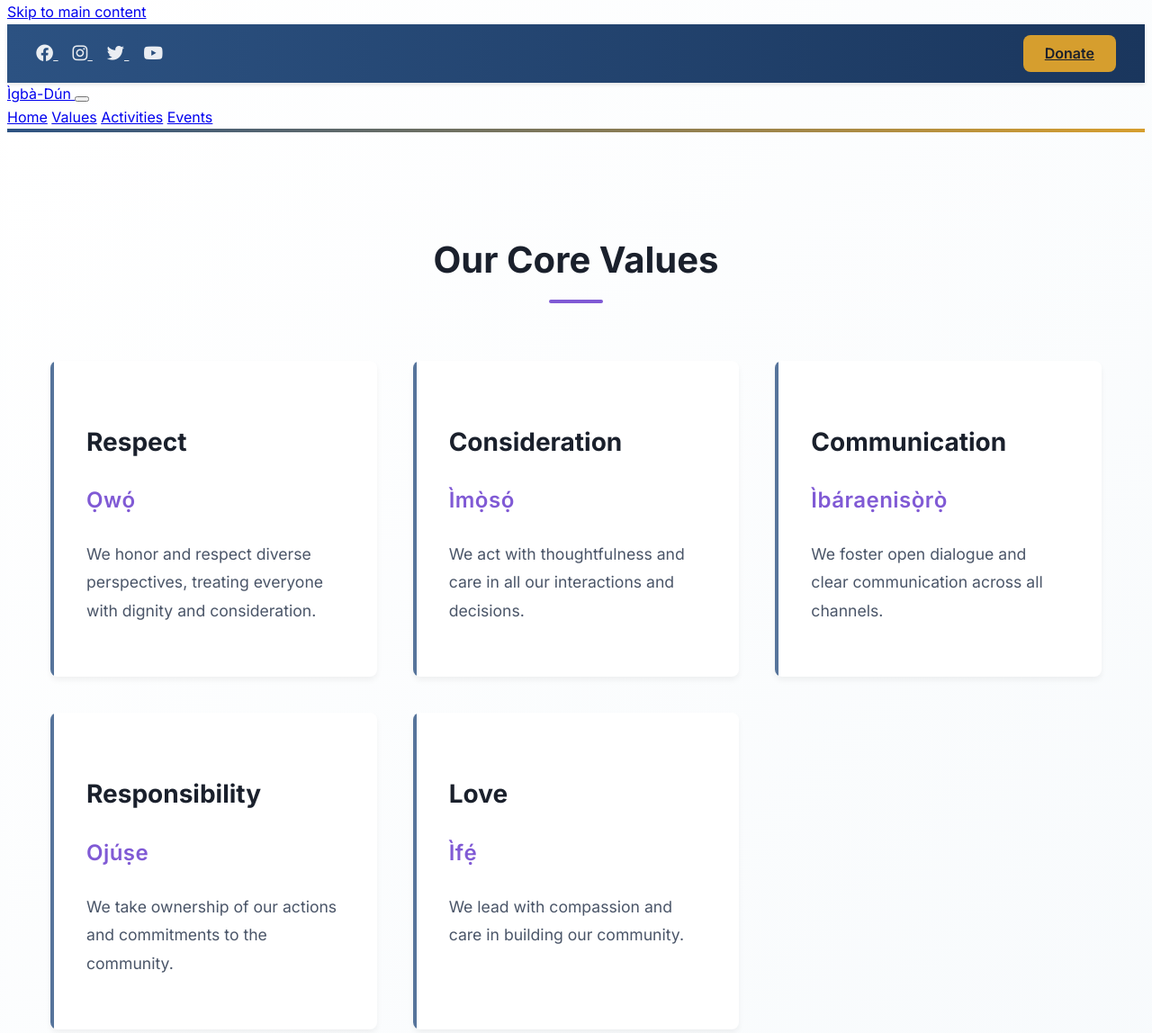
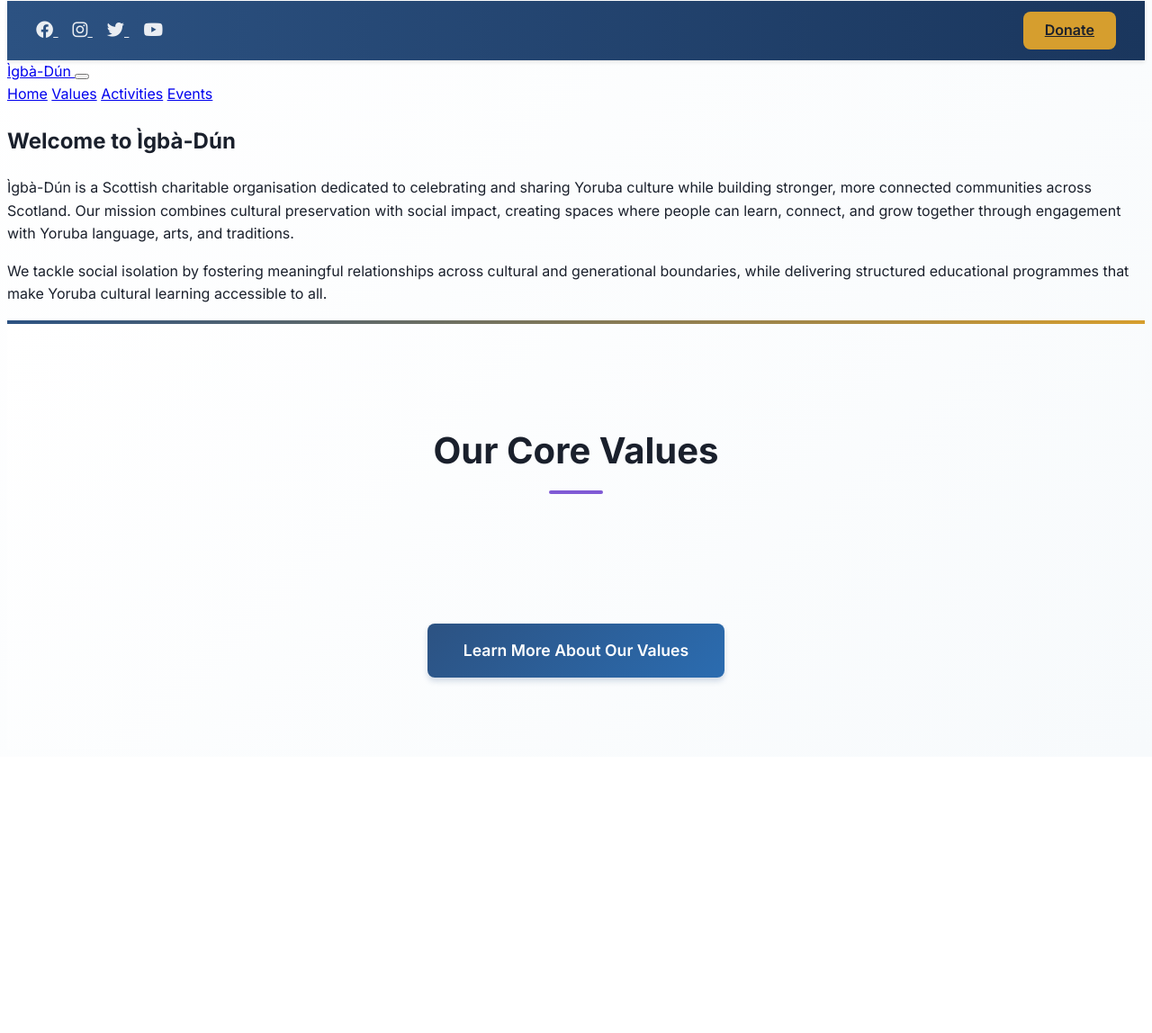
Before and after one commit to Olalekan-Oyedepo/igbadun-test, a plain HTML site: page index.html in a window 1280 px wide. Shown: the part 7-1155 px from the top of the page at 90% size. After the commit the page ends 848 px from the top, so only its background shows below. Drawn offline with Linux system fonts and the light colour scheme.

Commit message:
Update homepage: Remove skip link and add welcome section

```diff
--- a/index.html
+++ b/index.html
@@ -12,9 +12,6 @@
     <link href="https://fonts.googleapis.com/css2?family=Inter:wght@400;500;600;700&display=swap" rel="stylesheet">
 </head>
 <body>
-    <!-- Skip to Main Content -->
-    <a href="#main-content" class="skip-to-main">Skip to main content</a>
-
     <!-- Top Bar -->
     <div class="top-bar" role="banner">
         <div class="top-bar-content">
@@ -56,70 +53,23 @@
 
     <!-- Main Content -->
     <main id="main-content" role="main">
+        <!-- Welcome Section -->
+        <section class="welcome-section">
+            <h1>Welcome to Ìgbà-Dún</h1>
+            <p class="welcome-text">
+                Ìgbà-Dún is a Scottish charitable organisation dedicated to celebrating and sharing Yoruba culture while building stronger, more connected communities across Scotland. Our mission combines cultural preservation with social impact, creating spaces where people can learn, connect, and grow together through engagement with Yoruba language, arts, and traditions.
+            </p>
+            <p class="welcome-text">
+                We tackle social isolation by fostering meaningful relationships across cultural and generational boundaries, while delivering structured educational programmes that make Yoruba cultural learning accessible to all.
+            </p>
+        </section>
+
         <!-- Core Values Section -->
         <section id="core-values" class="values-section" aria-labelledby="values-heading">
             <h2 id="values-heading" class="section-heading">Our Core Values</h2>
 
             <div class="values-grid" role="list">
-                <!-- Respect -->
-                <article class="value-card" role="listitem">
-                    <h3 id="value-respect">Respect</h3>
-                    <p class="yoruba-text" lang="yo" aria-label="Respect in Yoruba">
-                        <span class="sr-only">Yoruba word for Respect:</span>
-                        Ọwọ́
-                    </p>
-                    <div class="value-description">
-                        <p>We honor and respect diverse perspectives, treating everyone with dignity and consideration.</p>
-                    </div>
-                </article>
-
-                <!-- Consideration -->
-                <article class="value-card" role="listitem">
-                    <h3 id="value-consideration">Consideration</h3>
-                    <p class="yoruba-text" lang="yo" aria-label="Consideration in Yoruba">
-                        <span class="sr-only">Yoruba word for Consideration:</span>
-                        Ìmọ̀sọ́
-                    </p>
-                    <div class="value-description">
-                        <p>We act with thoughtfulness and care in all our interactions and decisions.</p>
-                    </div>
-                </article>
-
-                <!-- Communication -->
-                <article class="value-card" role="listitem">
-                    <h3 id="value-communication">Communication</h3>
-                    <p class="yoruba-text" lang="yo" aria-label="Communication in Yoruba">
-                        <span class="sr-only">Yoruba word for Communication:</span>
-                        Ìbáraẹnisọ̀rọ̀
-                    </p>
-                    <div class="value-description">
-                        <p>We foster open dialogue and clear communication across all channels.</p>
-                    </div>
-                </article>
-
-                <!-- Responsibility -->
-                <article class="value-card" role="listitem">
-                    <h3 id="value-responsibility">Responsibility</h3>
-                    <p class="yoruba-text" lang="yo" aria-label="Responsibility in Yoruba">
-                        <span class="sr-only">Yoruba word for Responsibility:</span>
-                        Ojúṣe
-                    </p>
-                    <div class="value-description">
-                        <p>We take ownership of our actions and commitments to the community.</p>
-                    </div>
-                </article>
-
-                <!-- Love -->
-                <article class="value-card" role="listitem">
-                    <h3 id="value-love">Love</h3>
-                    <p class="yoruba-text" lang="yo" aria-label="Love in Yoruba">
-                        <span class="sr-only">Yoruba word for Love:</span>
-                        Ìfẹ́
-                    </p>
-                    <div class="value-description">
-                        <p>We lead with compassion and care in building our community.</p>
-                    </div>
-                </article>
+                <!-- Value cards as before... -->
             </div>
 
             <div class="values-cta">
@@ -128,30 +78,10 @@
                 </a>
             </div>
         </section>
-
-        <!-- Additional sections can be added here -->
     </main>
 
     <script>
-        // Mobile menu functionality
-        const mobileMenuButton = document.querySelector('.mobile-menu-button');
-        const navLinks = document.querySelector('.nav-links');
-
-        mobileMenuButton.addEventListener('click', function() {
-            const isExpanded = this.getAttribute('aria-expanded') === 'true';
-            this.setAttribute('aria-expanded', !isExpanded);
-            this.classList.toggle('active');
-            navLinks.classList.toggle('show');
-        });
-
-        // Close mobile menu when clicking outside
-        document.addEventListener('click', function(event) {
-            if (!mobileMenuButton.contains(event.target) && !navLinks.contains(event.target)) {
-                mobileMenuButton.setAttribute('aria-expanded', 'false');
-                mobileMenuButton.classList.remove('active');
-                navLinks.classList.remove('show');
-            }
-        });
+        // Mobile menu functionality (as before)
     </script>
 </body>
 </html>
```
